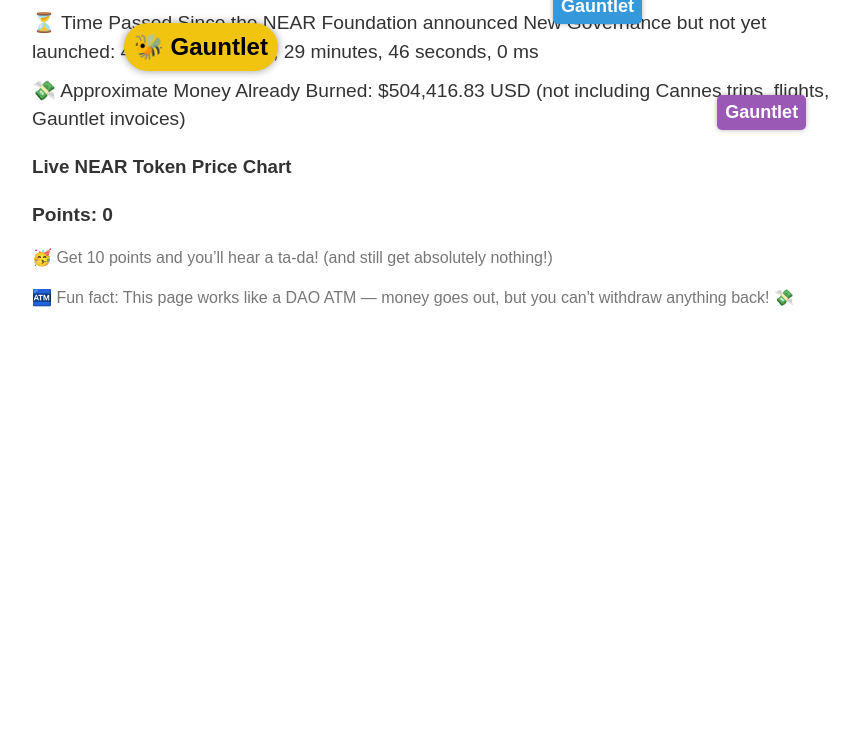
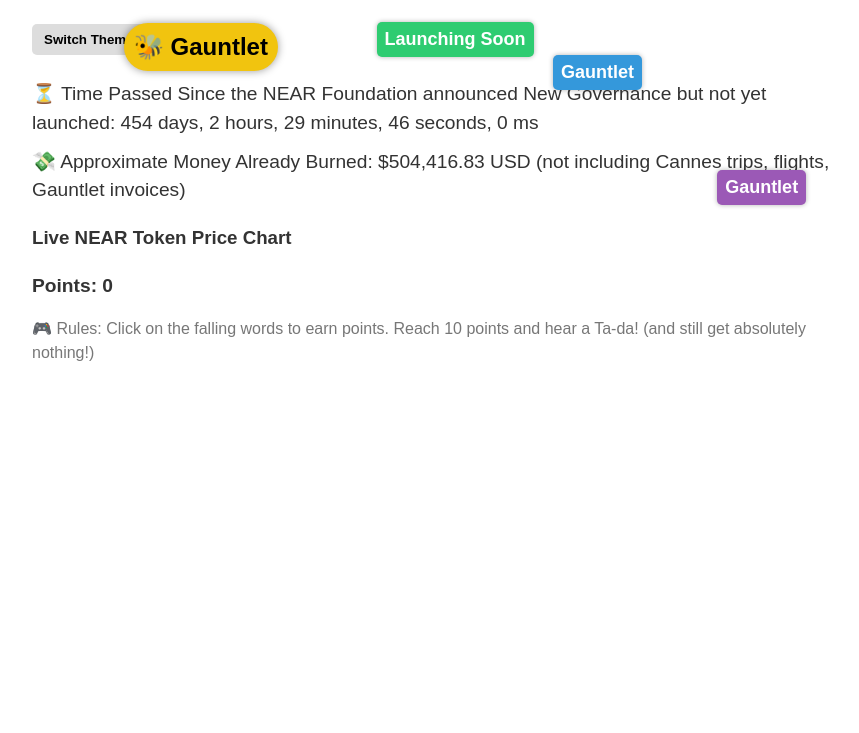
Before and after one commit to whendacha/houseofstake, a plain HTML site: page index.html in a window 1280 px wide. Shown: the part 67-800 px from the top of the page, without its empty margins (208-1067 px from the left). Drawn offline with Linux system fonts and the light colour scheme; a script that the page names is missing.

Commit message:
Update index.html

```diff
--- a/index.html
+++ b/index.html
@@ -11,6 +11,7 @@
       max-width: 800px;
       margin: 20px auto;
       overflow: hidden;
+      transition: background 0.3s, color 0.3s;
     }
     .counter {
       font-size: 1.2em;
@@ -46,10 +47,28 @@
       box-shadow: 0 0 8px rgba(0,0,0,0.4);
       white-space: nowrap;
     }
+    #theme-toggle {
+      margin: 15px 0;
+      padding: 8px 12px;
+      background: #ddd;
+      border: none;
+      cursor: pointer;
+      font-weight: bold;
+      border-radius: 5px;
+    }
+    body.dark {
+      background: #111;
+      color: #eee;
+    }
+    body.dark .flyer {
+      box-shadow: 0 0 5px rgba(255,255,255,0.3);
+    }
   </style>
 </head>
 <body>
   <h2>NEAR Governance WatchFrog Counter</h2>
+  <button id="theme-toggle">Switch Theme</button>
+
   <div class="counter" id="timePassed"></div>
   <div class="counter" id="moneySpent"></div>
 
@@ -80,8 +99,7 @@
   <!-- TradingView Widget END -->
 
   <div id="points">Points: 0</div>
-  <p style="font-size: 1em; color: #777;">🥳 Get 10 points and you’ll hear a ta-da! (and still get absolutely nothing!)</p>
-  <p style="font-size: 1em; color: #777;">🏧 Fun fact: This page works like a DAO ATM — money goes out, but you can't withdraw anything back! 💸</p>
+  <p style="font-size: 1em; color: #777;">🎮 Rules: Click on the falling words to earn points. Reach 10 points and hear a Ta-da! (and still get absolutely nothing!)</p>
 
   <!-- Sound -->
   <audio id="tada-sound" src="https://cdn.pixabay.com/audio/2022/03/15/audio_b82f7a7e40.mp3" preload="auto"></audio>
@@ -121,6 +139,7 @@
     updateCounter();
     setInterval(updateCounter, 50);
 
+    // Smaller list of words
     const words = ["Cannes", "Gauntlet", "Roadmap", "Good Progress", "Launching Soon"];
     const colors = ["#e74c3c", "#2ecc71", "#3498db", "#f39c12", "#9b59b6"];
 
@@ -146,7 +165,7 @@
       document.body.appendChild(flyer);
 
       let top = -50;
-      const speed = 0.8 + Math.random() * 0.8;
+      const speed = 1 + Math.random() * 1;
 
       const move = setInterval(() => {
         top += speed;
@@ -166,9 +185,8 @@
     }
 
     updatePoints();
-    setInterval(createFlyer, 1500);
+    setInterval(createFlyer, 1200);
 
-    // Bee movement
     const bee = document.getElementById('bee');
     let beeX = 0;
     let beeDir = 1;
@@ -181,6 +199,11 @@
       bee.style.top = 80 + Math.sin(beeX / 50) * 30 + 'px';
     }
     setInterval(moveBee, 30);
+
+    const toggle = document.getElementById('theme-toggle');
+    toggle.onclick = () => {
+      document.body.classList.toggle('dark');
+    };
   </script>
 </body>
 </html>
```
